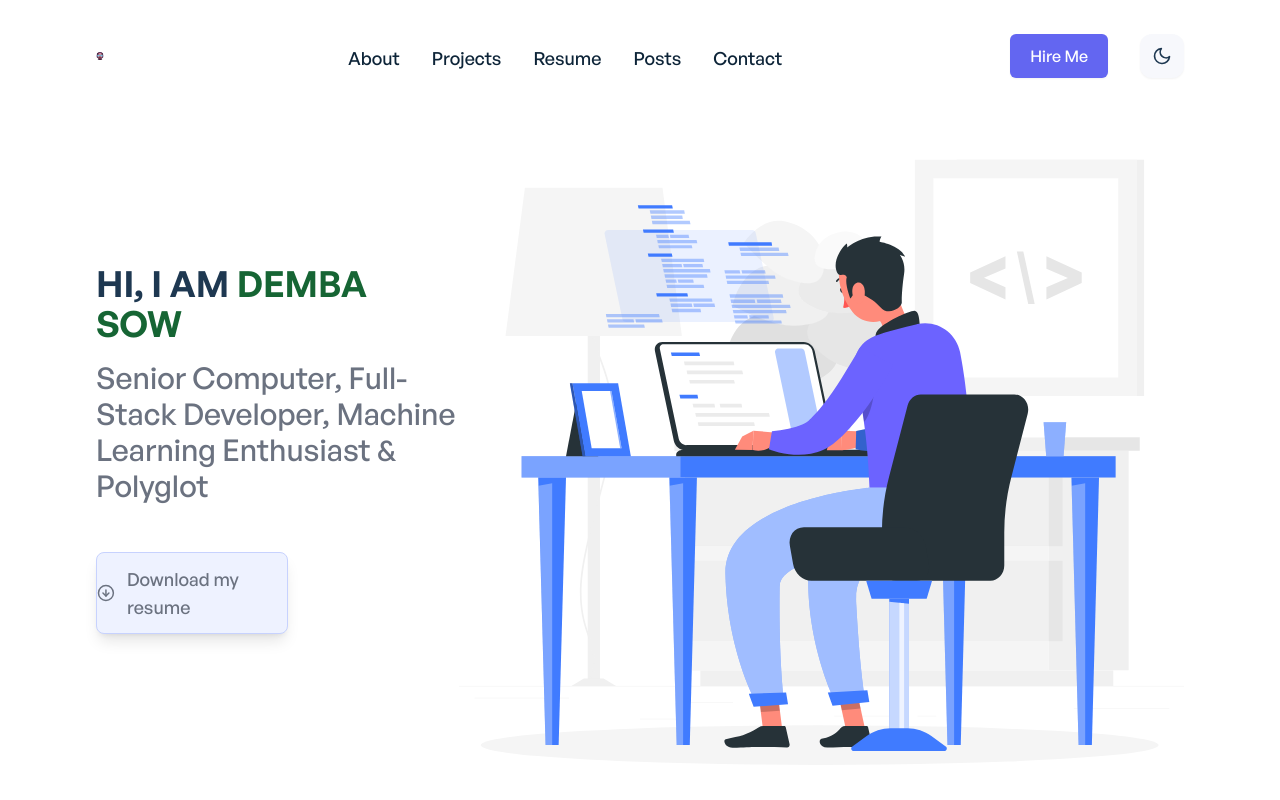
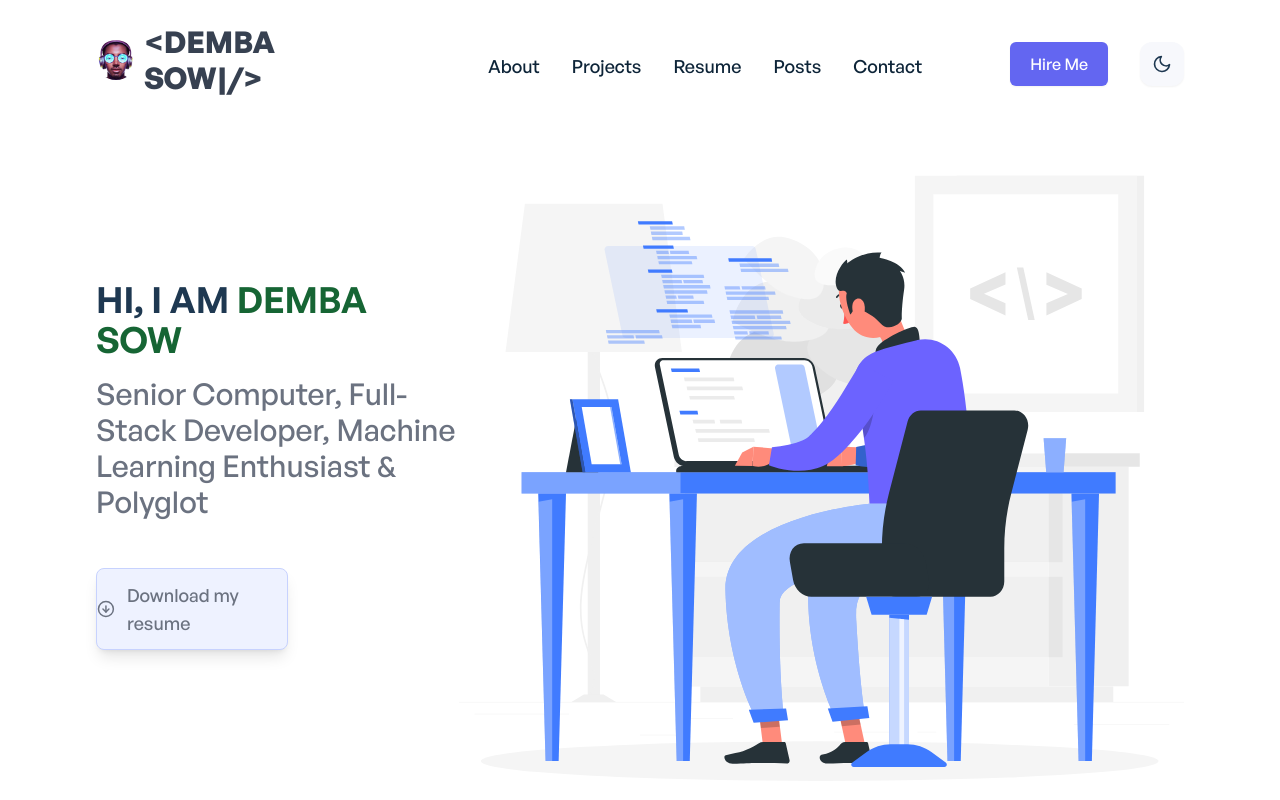
Before and after one commit to dembasowfr/dembasow98-react-portfolio, a React (Create React App) app: page / in a window 1280 px wide. Shown: the top 800 px of the page. Built offline with nearby package versions, Linux system fonts and the light colour scheme.

Commit message:
Done with the Header Logo Design.

```diff
--- a/src/components/shared/AppFooter.jsx
+++ b/src/components/shared/AppFooter.jsx
@@ -31,7 +31,7 @@ const socialLinks = [
 	{
 		id: 5,
 		icon: <FiYoutube />,
-		url: 'https://www.youtube.com@dembashow',
+		url: 'https://www.youtube.com/@dembashow',
 	},
 ];
 
--- a/src/components/shared/AppHeader.jsx
+++ b/src/components/shared/AppHeader.jsx
@@ -1,4 +1,4 @@
-import { useState } from 'react';
+import { useEffect, useState } from 'react';
 import { FiMenu, FiMoon, FiSun, FiX } from 'react-icons/fi';
 import { Link } from 'react-router-dom';
 import useThemeSwitcher from '../../hooks/useThemeSwitcher';
@@ -35,6 +35,19 @@ const AppHeader = () => {
 			setShowModal(false);
 		}
 	}
+	const name = 'DEMBA SOW';
+	//Function for the logo type writer effect
+	const [typedName, setTypedName] = useState('');
+
+	useEffect(() => {
+		const timeout = setTimeout(() => {
+			setTypedName(name.slice(0, typedName.length + 1));
+		}, 200);
+
+		return () => clearTimeout(timeout);
+	}, [typedName]);
+
+
 
 	return (
 		<motion.nav
@@ -46,20 +59,47 @@ const AppHeader = () => {
 			<div className="z-10 max-w-screen-lg xl:max-w-screen-xl block sm:flex sm:justify-between sm:items-center py-6">
 				{/* Header menu links and small screen hamburger menu */}
 				<div className="flex justify-between rounded-full items-center px-4 sm:px-0">
-					<div>
+					<div className = "md:w-72 w-56 md:h-20 ">
 						<Link to="/">
 							{activeTheme === 'dark' ? (
+								<div className='flex items-center'>
 									<img
 										src={logoDark}
-									className="w-2 rounded-full"
+										className="w-10 rounded-full"
 										alt="Dark Logo"
 									/>
+									<span class="text-gray-700 font-bold text-xl md:text-2xl xl:text-3xl line-height-4 ml-2">
+
+										&lt;
+
+										<span className = "logo-typewriter blinking-cursor">
+											{typedName}
+										</span>
+										/&gt;
+
+									</span>
+
+								</div>
+
 							) : (
+								<div className='flex items-center'>
 									<img
 										src={logoLight}
-									className="w-2 rounded-full"
+										className="w-10 rounded-full"
 										alt="Dark Logo"
 									/>
+									<span class="text-gray-200 font-bold text-xl md:text-2xl xl:text-3xl line-height-4 ml-2">
+
+										&lt;
+
+										<span className = "logo-typewriter blinking-cursor ">
+											{typedName}
+										</span>
+										/&gt;
+
+									</span>
+
+								</div>
 							)}
 						</Link>
 					</div>
--- a/src/index.css
+++ b/src/index.css
@@ -9,6 +9,30 @@ body {
 	font-family: 'GeneralSans-Variable';
 }
 
+
+/*MAIN LOGO TYPEWRITING*/
+.blinking-cursor::after{
+  content: '|';
+  animation: blink 1s step-start infinite;
+  @apply font-general-variable;
+  @apply text-3xl;
+  @apply leading-5
+}
+@keyframes blink {
+  0% {
+    opacity: 0;
+  }
+  50% {
+    opacity: 1;
+  }
+  100%{
+    opacity: 0;
+  }
+}
+.logo-typewriter{
+  @apply leading-7;
+  font-family: 'GeneralSans-Variable';
+}
 
 @font-face {
 	font-family: 'GeneralSans-Variable';
--- a/src/pages/Home.jsx
+++ b/src/pages/Home.jsx
@@ -9,7 +9,9 @@ import Contact from './Contact';
 const Home = () => {
 	return (
 		<div className="container mx-auto">
+
 			<AppBanner></AppBanner>
+
 			<About />
 
 			<ProjectsProvider>
--- a/src/pages/Posts.jsx
+++ b/src/pages/Posts.jsx
@@ -3,7 +3,7 @@ import Post from './Post'
 
 const Posts = () => {
   return (
-    <div className='w-full h-fit items-center justify-center flex flex-col'>
+    <div className='w-full h-screen items-center justify-center flex flex-col'>
         {
             //Add a funny gif here showing that this page is under development
         }
```
Lines whose indentation alone changed are shown as unchanged.
